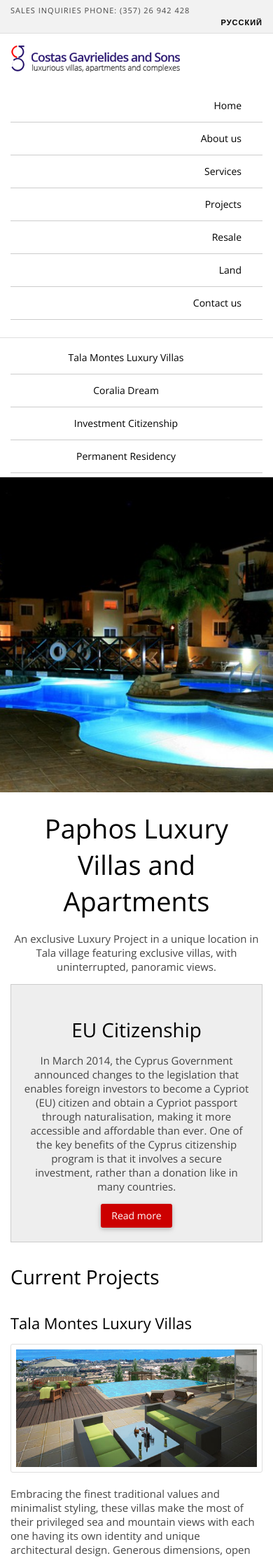
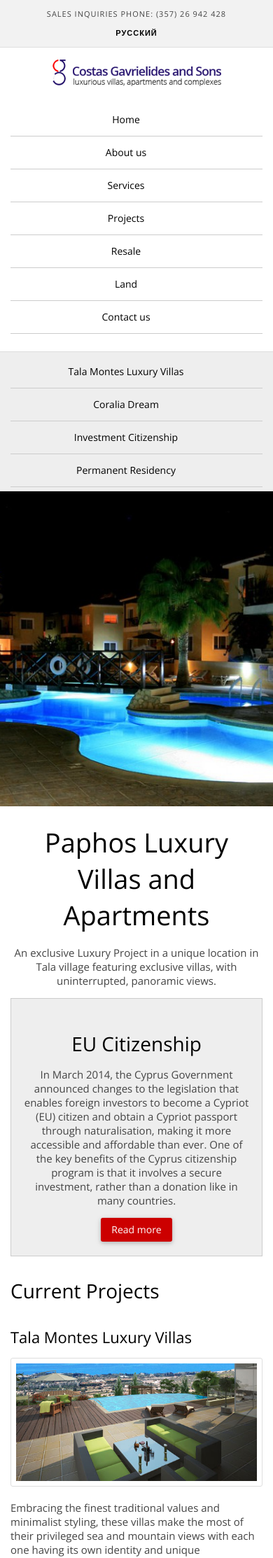
Before and after one commit to Gavrielides-developers/web-app, a Jekyll site: the page built from index.html, in a window 390 px wide. Shown: the top 2226 px of the page at 70% size. Built offline with Jekyll 4.4.1, drawn with Linux system fonts in a browser that asks for light colours.

Commit message:
Update style.css

```diff
--- a/assets/css/style.css
+++ b/assets/css/style.css
@@ -152,7 +152,11 @@ ul li {
 .sub--header ul li {display:block; margin:0px 0px; padding:6px 0px; width:100%; border-bottom:1px solid #ccc;}
 .sub--header ul li a{width:100%;margin-left:-15px;padding:7px 15px; display:block;}
 }
-
+@media (max-width: 768px) {
+	.top--bar-language, .top--bar-phone {text-align: center; padding:5px 0;}
+	.logo, .header ul li{text-align: center;}
+	.sub--header {background-color: #eee;}
+}
 
 
 /* Pages */
```
